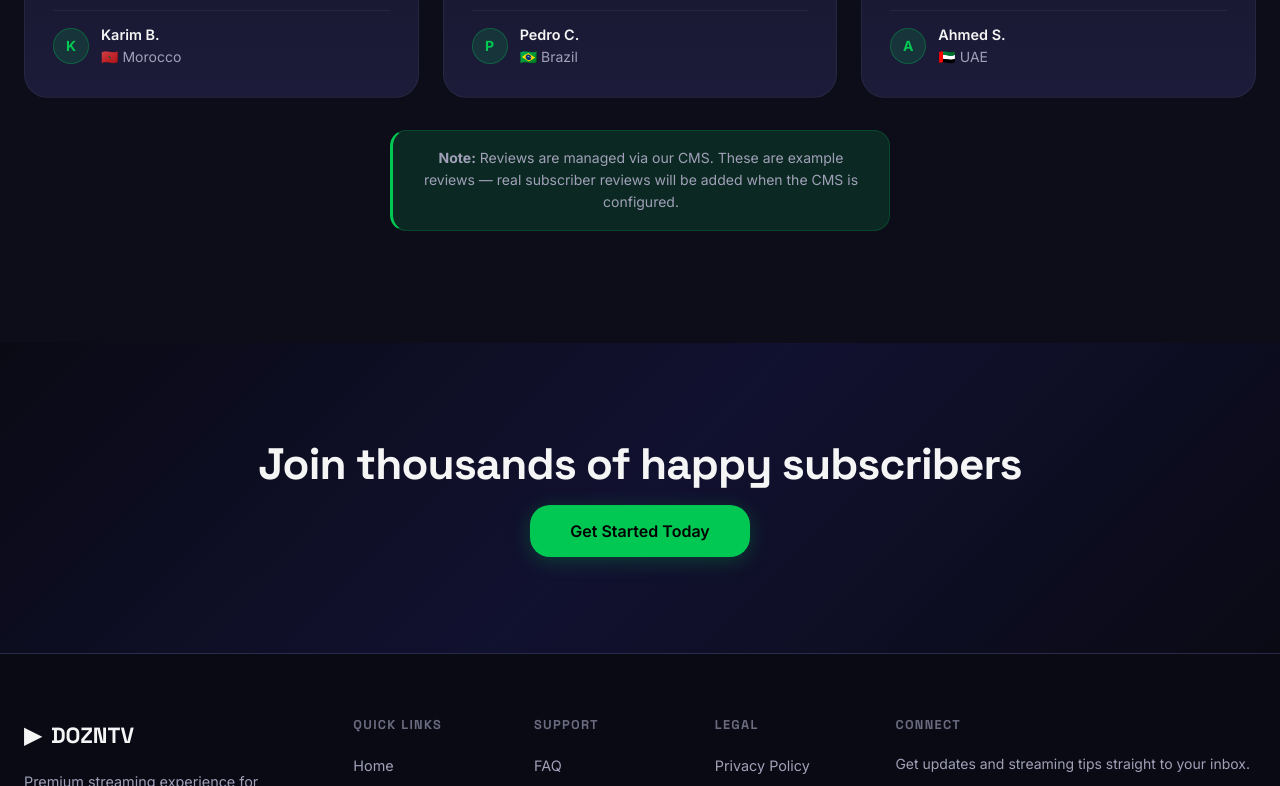
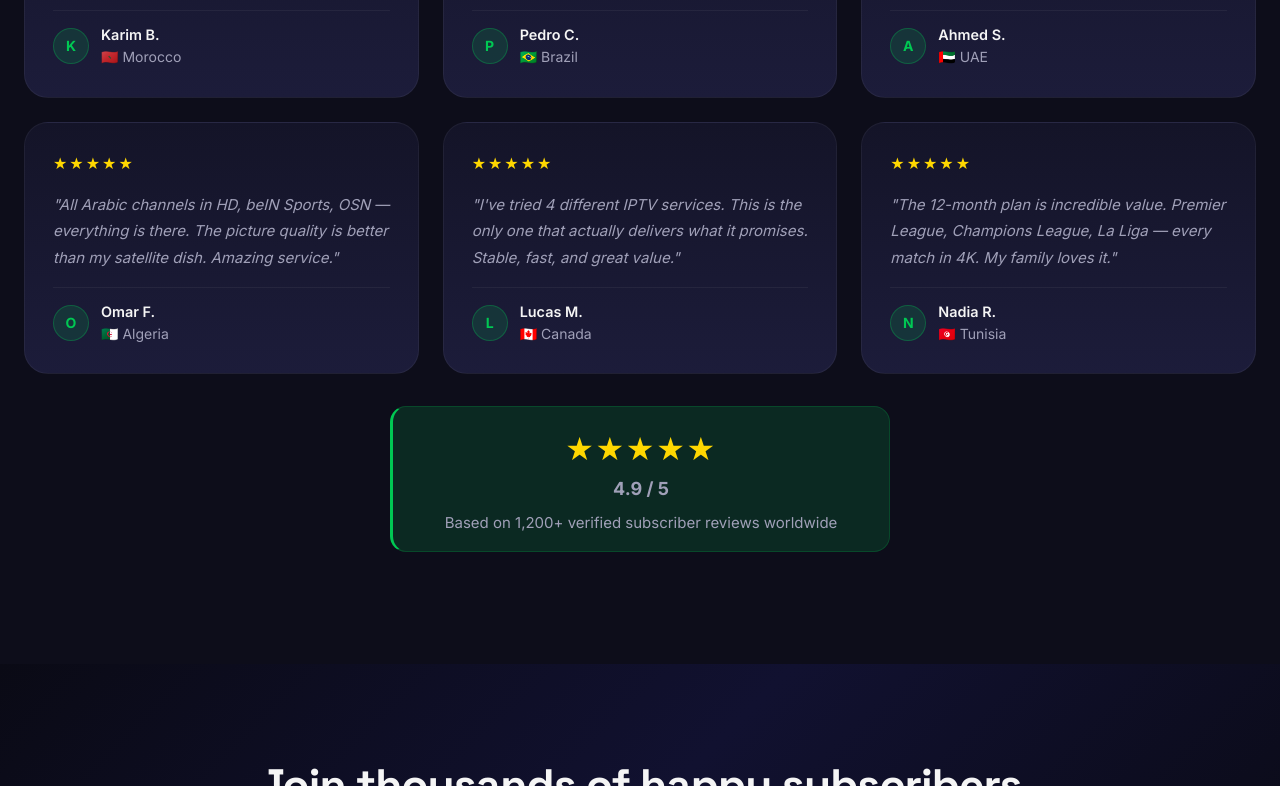
Before and after one commit to bessafini-web/dozntv, a website: page reviews.html in a window 1280 px wide. Shown: the part 1000-1786 px from the top of the page. Drawn offline with Linux system fonts and the light colour scheme.

Commit message:
Improve reviews page (add 4 reviews, aggregate rating); replace emoji icons in status

```diff
--- a/reviews.html
+++ b/reviews.html
@@ -65,10 +65,31 @@
           <div class="review-author"><div class="review-avatar">A</div><div><div class="review-name">Ahmed S.</div><div class="review-country text-muted small">🇦🇪 UAE</div></div></div>
         </div>
 
+        <div class="card review-card">
+          <div class="review-stars">★★★★★</div>
+          <p class="review-quote">"All Arabic channels in HD, beIN Sports, OSN — everything is there. The picture quality is better than my satellite dish. Amazing service."</p>
+          <div class="review-author"><div class="review-avatar">O</div><div><div class="review-name">Omar F.</div><div class="review-country text-muted small">🇩🇿 Algeria</div></div></div>
+        </div>
+
+        <div class="card review-card">
+          <div class="review-stars">★★★★★</div>
+          <p class="review-quote">"I've tried 4 different IPTV services. This is the only one that actually delivers what it promises. Stable, fast, and great value."</p>
+          <div class="review-author"><div class="review-avatar">L</div><div><div class="review-name">Lucas M.</div><div class="review-country text-muted small">🇨🇦 Canada</div></div></div>
+        </div>
+
+        <div class="card review-card">
+          <div class="review-stars">★★★★★</div>
+          <p class="review-quote">"The 12-month plan is incredible value. Premier League, Champions League, La Liga — every match in 4K. My family loves it."</p>
+          <div class="review-author"><div class="review-avatar">N</div><div><div class="review-name">Nadia R.</div><div class="review-country text-muted small">🇹🇳 Tunisia</div></div></div>
+        </div>
+
       </div>
 
+      <!-- Aggregate rating summary -->
       <div class="callout mt-8 reveal" style="text-align:center;max-width:500px;margin-left:auto;margin-right:auto;">
-        <strong>Note:</strong> Reviews are managed via our CMS. These are example reviews — real subscriber reviews will be added when the CMS is configured.
+        <div style="font-size:2rem;letter-spacing:0.05em;color:var(--gold);">★★★★★</div>
+        <strong style="font-size:1.125rem;">4.9 / 5</strong>
+        <p class="text-muted mt-2" style="font-size:0.9375rem;">Based on 1,200+ verified subscriber reviews worldwide</p>
       </div>
 
     </div>
```
Also changed, not shown: status.html (+5 -5 lines).
